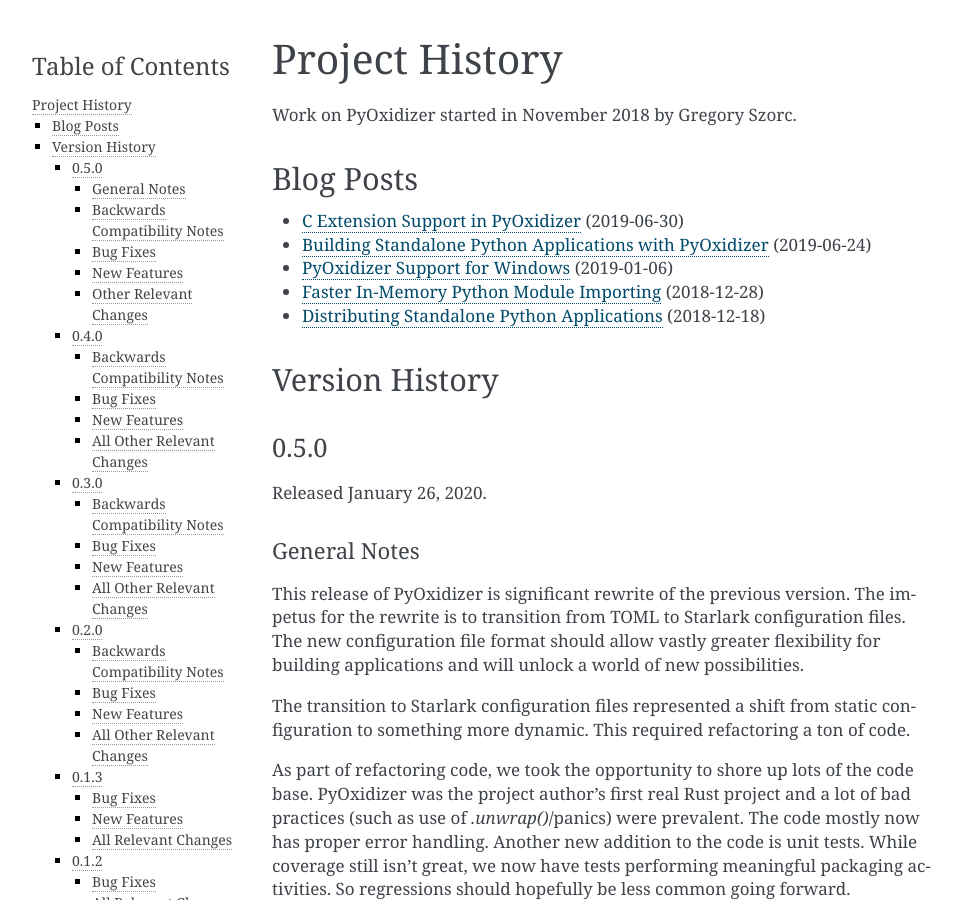
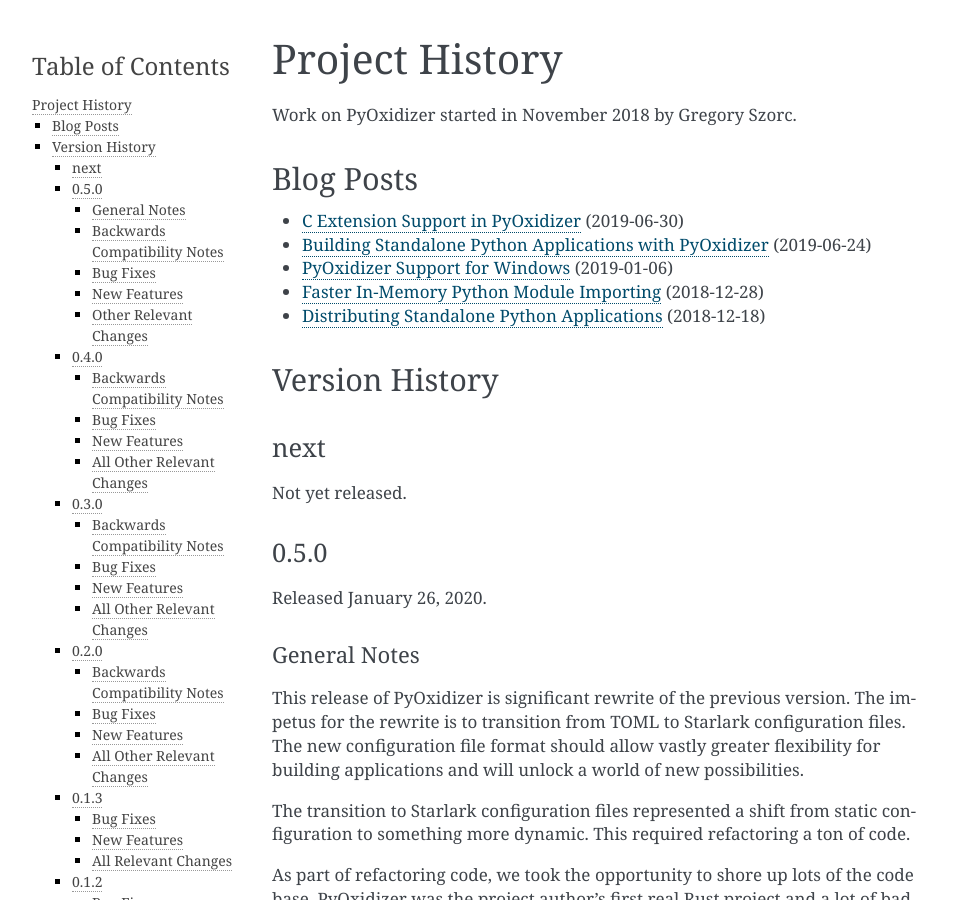
Before and after one commit to indygreg/PyOxidizer, a Sphinx documentation site: the page built from docs/history.rst, in a window 1280 px wide and 900 px high. Shown: the whole window, without its empty margins (148-1110 px from the left). Built offline with Sphinx 7.4.7, drawn with Linux system fonts in a browser that asks for light colours; the version number could not be read and is left out.

Commit message:
global: bump version to 0.6.0
We just released 0.5.0. Let's bump all versions to reflect the new
development version.

```diff
--- a/docs/history.rst
+++ b/docs/history.rst
@@ -17,6 +17,11 @@
 
 Version History
 ===============
+
+next
+----
+
+Not yet released.
 
 0.5.0
 -----
--- a/pyoxidizer/src/templates/pyembed-cargo.toml
+++ b/pyoxidizer/src/templates/pyembed-cargo.toml
@@ -1,6 +1,6 @@
 [package]
 name = "pyembed"
-version = "0.5.0"
+version = "0.6.0"
 authors = ["Gregory Szorc <gregory.szorc@gmail.com>"]
 edition = "2018"
 build = "build.rs"
```
Also changed, not shown: 3 other files.
